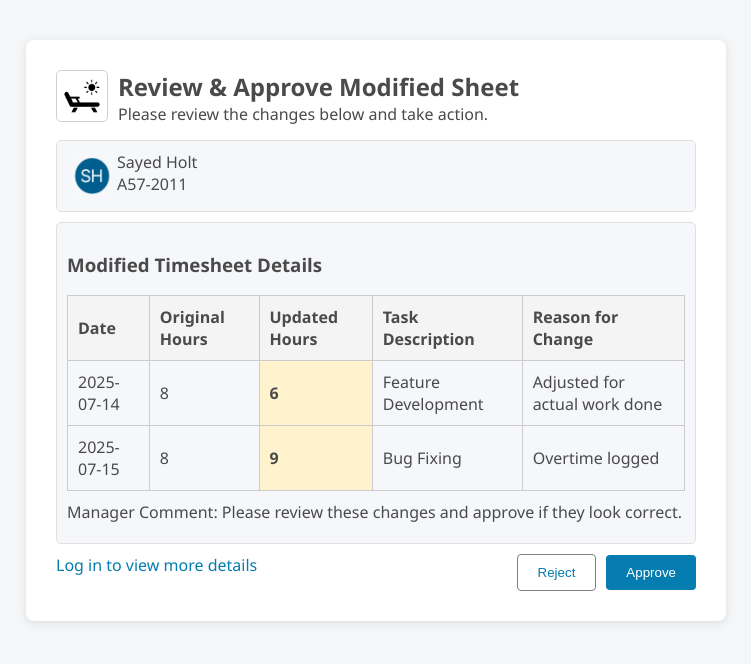
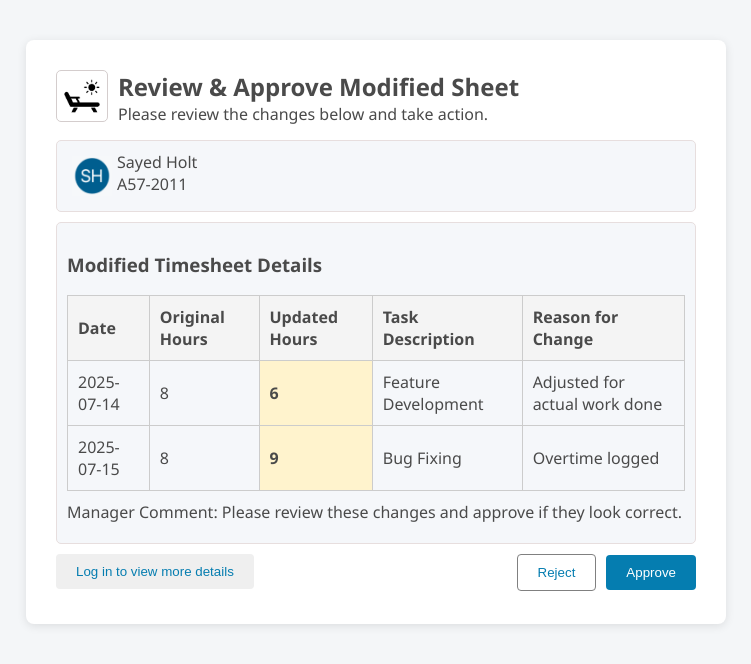
Before and after one commit to Narendra1829/Action_through_emails, a React (Create React App) app: page / in a window 1280 px wide. Shown: the top 664 px of the page, without its empty margins (264-1015 px from the left). Built offline with nearby package versions, Linux system fonts and the light colour scheme.

Commit message:
build fix

```diff
--- a/src/components/TimeOffRequest.js
+++ b/src/components/TimeOffRequest.js
@@ -39,7 +39,7 @@ const TimeOffRequest = ({ onApprove }) => {
             <div className="section-summary">
                 <div className="timesheet-table-container">
                     <h3 id="timesheet-heading">Modified Timesheet Details</h3>
-                    <table className="timesheet-table" style={{marginBottom: '10px'}}>
+                    <table className="timesheet-table" style={{ marginBottom: '10px' }}>
                         <thead>
                             <tr>
                                 <th>Date</th>
@@ -70,7 +70,10 @@ const TimeOffRequest = ({ onApprove }) => {
             </div>
             <div className="actions">
                 <div className="buttons-request">
-                    <a href="#" className="link">Log in to view more details</a>
+                    {/* <a className="link">Log in to view more details</a> */}
+                    <button className="link" onClick={() => { /* future navigation or modal logic */ }}>
+                        Log in to view more details
+                    </button>
                     <div>
                         <button className="reject">Reject</button>
                         <button className="approve" onClick={onApprove}>Approve</button>
```
Lines whose indentation alone changed are shown as unchanged.
